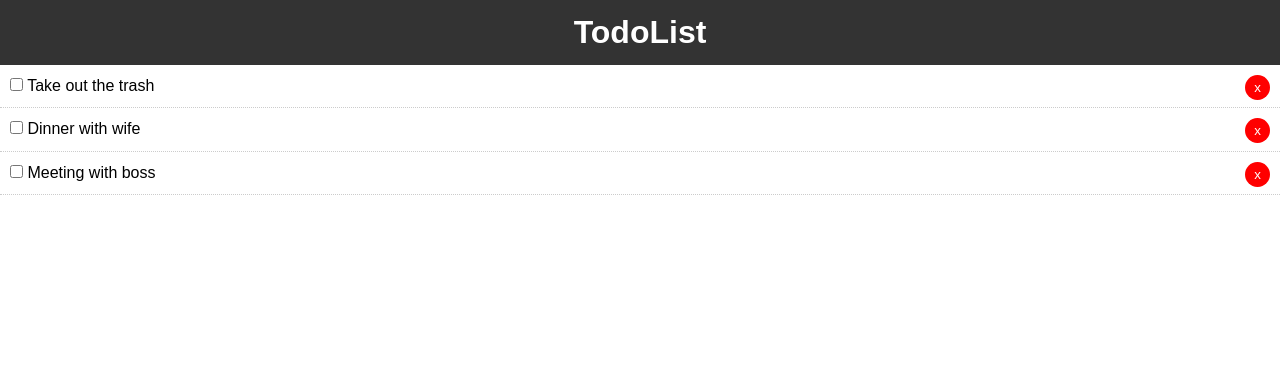
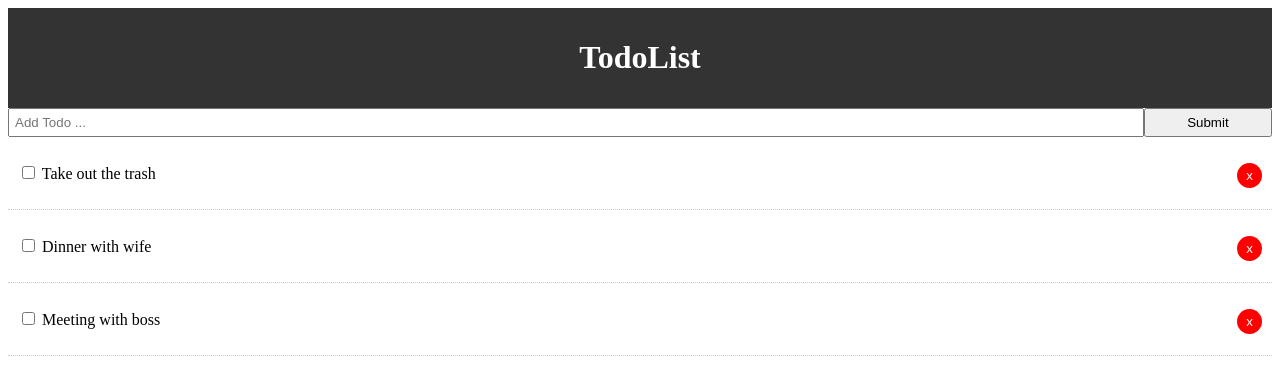
Before and after one commit to Darrenni97/to-do-list, a React (Create React App) app: page / in a window 1280 px wide. Shown: the top 372 px of the page. Built offline with nearby package versions, Linux system fonts and the light colour scheme.

Commit message:
add Todo item component

```diff
--- a/src/App.js
+++ b/src/App.js
@@ -1,7 +1,7 @@
 import React, { Component } from "react";
 import Header from "./components/layout/Header";
 import Todos from "./components/Todos";
-import "./App.css";
+import AddTodo from "./components/AddTodo";
 
 class App extends Component {
   state = {
@@ -44,8 +44,11 @@
   render() {
     return (
       <div className="App">
-        <Header />
-        <Todos todos={this.state.todos} markComplete={this.markComplete} delTodo={this.delTodo} />
+        <div className="container">
+          <Header />
+          <AddTodo />
+          <Todos todos={this.state.todos} markComplete={this.markComplete} delTodo={this.delTodo} />
+        </div>
       </div>
     );
   }
--- a/src/components/AddTodo.js
+++ b/src/components/AddTodo.js
@@ -0,0 +1,14 @@
+import React, { Component } from "react";
+
+export class AddTodo extends Component {
+  render() {
+    return (
+      <form style={{ display: "flex" }}>
+        <input type="text" name="title" style={{ flex: "10", padding: "5px" }} placeholder="Add Todo ..."></input>
+        <input type="submit" value="Submit" className="btn" style={{ flex: "1" }}></input>
+      </form>
+    );
+  }
+}
+
+export default AddTodo;
```
